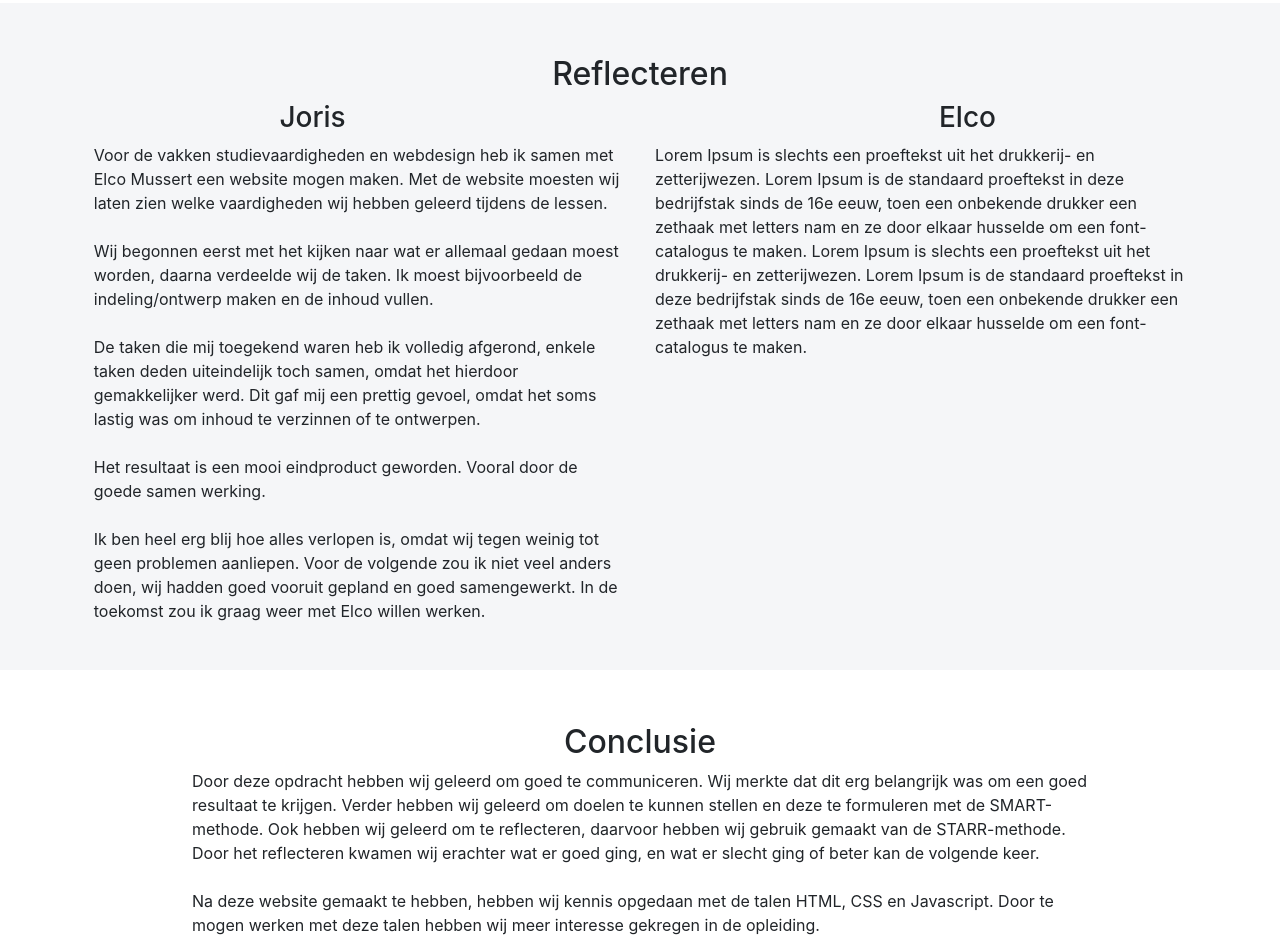
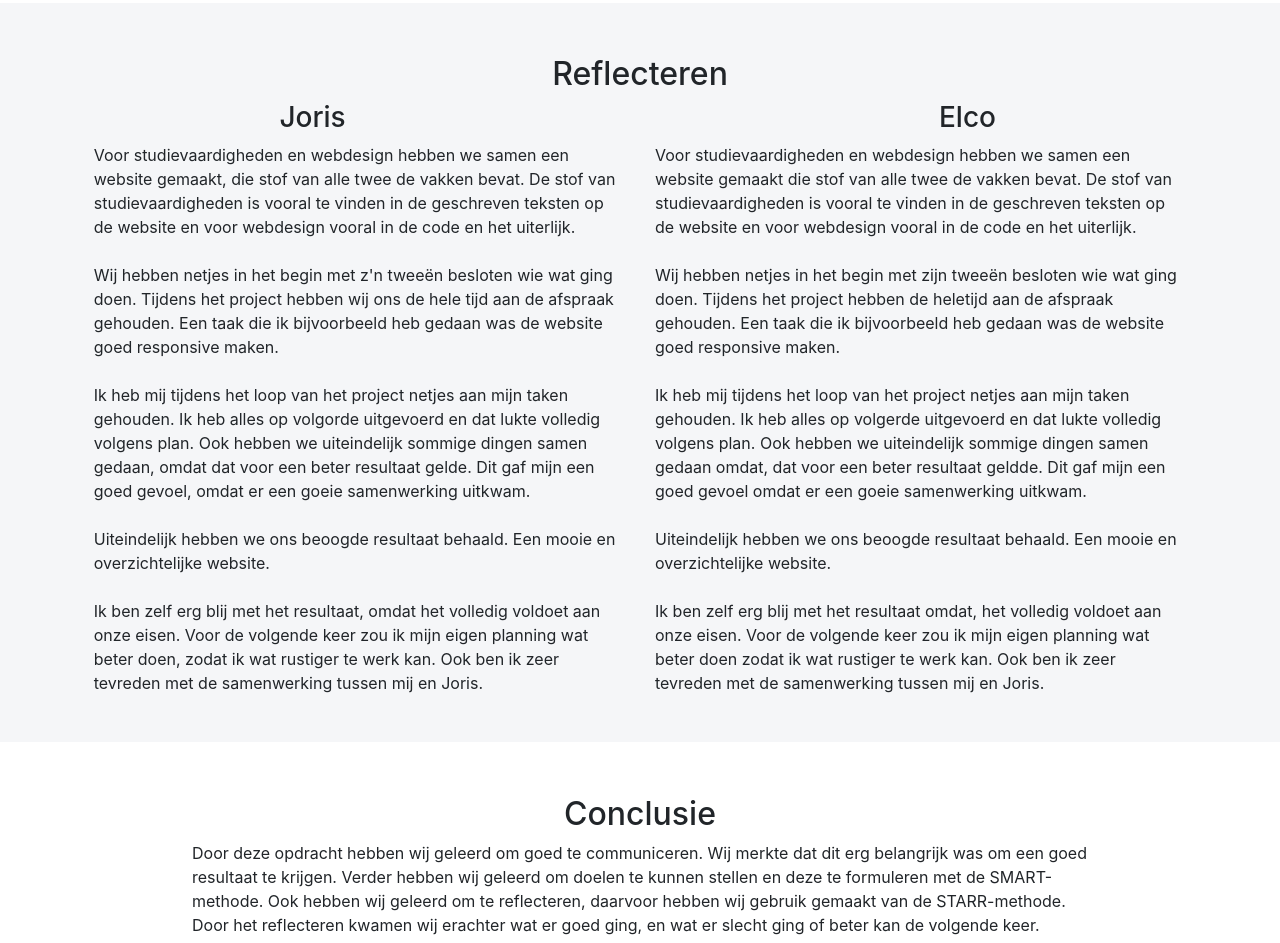
Before and after one commit to elco2000/WebDesignOpdracht, a plain HTML site: page index.html in a window 1280 px wide. Shown: the part 2167-3110 px from the top of the page. Drawn offline with nearby package versions, Linux system fonts and the light colour scheme.

Commit message:
Reflectie toegevoegd.

```diff
--- a/index.html
+++ b/index.html
@@ -52,8 +52,10 @@
             <p class="left-text">
                 Bij de opleiding Informatica volgen wij onder andere de vakken “Webdesign” en “Studievaardigheden”.
                 Bij webdesign leren wij de basis en de ontwikkeling van websites. Wij leren allerlei technieken,
-                    bijvoorbeeld hoe je een website maakt, over aspecten rond de vormgeving en functionaliteit van een website.
-                    Bij studievaardigheden leren wij hoe een HBO opleiding in elkaar zit en wat hier onze verantwoordelijkheden,
+                bijvoorbeeld hoe je een website maakt, over aspecten rond de vormgeving en functionaliteit van een
+                website.
+                Bij studievaardigheden leren wij hoe een HBO opleiding in elkaar zit en wat hier onze
+                verantwoordelijkheden,
                 plichten en rechten zijn.
             </p>
         </div>
@@ -79,22 +81,29 @@
                     <ol>
                         <li>
                             <p><b>Doel: Het verbeteren van mijn planningsvaardigheden</b><br>
-                                Ik ga in de les vrije week mijn studievaardigheden verslag inplannen en mijn tentamens. Ik zorg ervoor dat ik minimaal 3 dagen uitloop tijd heb, deze planning noteer ik in mijn digitale agenda.
+                                Ik ga in de les vrije week mijn studievaardigheden verslag inplannen en mijn tentamens.
+                                Ik zorg ervoor dat ik minimaal 3 dagen uitloop tijd heb, deze planning noteer ik in mijn
+                                digitale agenda.
                             </p>
                         </li>
                         <li>
                             <p><b>Doel: Effectiever of efficiënter studeren</b><br>
-                                Ik ga elke keer als ik een gedeelte heb geleerd van het tentamen na of ik de stof wel goed ken. Als ik vind dat ik iets nog niet onder de knie heb, dan pak ik het bij het volgende leer moment mee.
+                                Ik ga elke keer als ik een gedeelte heb geleerd van het tentamen na of ik de stof wel
+                                goed ken. Als ik vind dat ik iets nog niet onder de knie heb, dan pak ik het bij het
+                                volgende leer moment mee.
                             </p>
                         </li>
                         <li>
                             <p><b>Doel: Het verminderen van mijn studie ontwijkend gedrag</b><br>
-                                Ik zorg dat ik de tijd dat ik heb ingepland voor het verslag en de tentamen volledig benut. Als ik vind dat ik dat niet goed heb gedaan neem ik de stof mee naar het volgende leer moment.
+                                Ik zorg dat ik de tijd dat ik heb ingepland voor het verslag en de tentamen volledig
+                                benut. Als ik vind dat ik dat niet goed heb gedaan neem ik de stof mee naar het volgende
+                                leer moment.
                             </p>
                         </li>
                         <li>
                             <p><b>Doel: Het verbeteren van mijn growth mindset</b><br>
-                                In de les vrije week wil ik verder met mijn eigen project, ik hou hiervoor een trello bord bij en iedere keer als ik een taak heb voltooid, pas ik het bord aan.
+                                In de les vrije week wil ik verder met mijn eigen project, ik hou hiervoor een trello
+                                bord bij en iedere keer als ik een taak heb voltooid, pas ik het bord aan.
                             </p>
                         </li>
                     </ol>
@@ -121,7 +130,8 @@
                         <li>
                             <p>
                                 <b>Doel: Het verbeteren van mijn kennis van python.</b><br>
-                                Ik ga vaker zelfstudie in python (Programmeertaal) om mijn kennis te vergroten, dit doe ik door een
+                                Ik ga vaker zelfstudie in python (Programmeertaal) om mijn kennis te vergroten, dit doe
+                                ik door een
                                 duidelijk structuur te maken wat ik precies wil leren uit de zelfstudie, ik wil hier
                                 mee bezig blijven tot ik een goed beeld heb van de basis van python.
                             </p>
@@ -155,40 +165,55 @@
         <div class="col-sm-6">
             <h3 class="name">Joris</h3>
             <p class="left-text">
-                    Voor de vakken studievaardigheden en webdesign heb ik samen met Elco Mussert een website mogen maken.
-                    Met de website moesten wij laten zien welke vaardigheden wij hebben geleerd tijdens de lessen.
+                Voor studievaardigheden en webdesign hebben we samen een website gemaakt, die stof van alle twee de
+                vakken bevat. De stof van studievaardigheden is vooral te vinden in de geschreven teksten op de website
+                en voor webdesign vooral in de code en het uiterlijk.
                 <br>
                 <br>
-                    Wij begonnen eerst met het kijken naar wat er allemaal gedaan moest worden, daarna verdeelde wij de taken.
-                    Ik moest bijvoorbeeld de indeling/ontwerp maken en de inhoud vullen.
+                Wij hebben netjes in het begin met z'n tweeën besloten wie wat ging doen. Tijdens het project hebben wij
+                ons de hele tijd aan de afspraak gehouden. Een taak die ik bijvoorbeeld heb gedaan was de website goed
+                responsive maken.
                 <br>
                 <br>
-                    De taken die mij toegekend waren heb ik volledig afgerond, enkele taken deden uiteindelijk toch samen,
-                    omdat het hierdoor gemakkelijker werd. Dit gaf mij een prettig gevoel,
-                    omdat het soms lastig was om inhoud te verzinnen of te ontwerpen.
+                Ik heb mij tijdens het loop van het project netjes aan mijn taken gehouden. Ik heb alles op volgorde
+                uitgevoerd en dat lukte volledig volgens plan. Ook hebben we uiteindelijk sommige dingen samen gedaan,
+                omdat dat voor een beter resultaat gelde. Dit gaf mijn een goed gevoel, omdat er een goeie samenwerking
+                uitkwam.
                 <br>
                 <br>
-                    Het resultaat is een mooi eindproduct geworden. Vooral door de goede samen werking.
+                Uiteindelijk hebben we ons beoogde resultaat behaald. Een mooie en overzichtelijke website.
                 <br>
                 <br>
-                    Ik ben heel erg blij hoe alles verlopen is, omdat wij tegen weinig tot geen problemen aanliepen.
-                    Voor de volgende zou ik niet veel anders doen, wij hadden goed vooruit gepland en goed samengewerkt.
-                    In de toekomst zou ik graag weer met Elco willen werken.
+                Ik ben zelf erg blij met het resultaat, omdat het volledig voldoet aan onze eisen. Voor de volgende keer
+                zou ik mijn eigen planning wat beter doen, zodat ik wat rustiger te werk kan. Ook ben ik zeer tevreden
+                met de samenwerking tussen mij en Joris.
             </p>
         </div>
         <div class="col-sm-6">
             <h3 class="name">Elco</h3>
             <p class="right-text">
-                Lorem Ipsum is slechts een proeftekst uit het drukkerij- en
-                zetterijwezen. Lorem Ipsum is de standaard proeftekst in
-                deze bedrijfstak sinds de 16e eeuw, toen een onbekende
-                drukker een zethaak met letters nam en ze door elkaar
-                husselde om een font-catalogus te maken. Lorem Ipsum is
-                slechts een proeftekst uit het drukkerij- en zetterijwezen.
-                Lorem Ipsum is de standaard proeftekst in deze bedrijfstak
-                sinds de 16e eeuw, toen een onbekende drukker een zethaak
-                met letters nam en ze door elkaar husselde om een
-                font-catalogus te maken.
+                Voor studievaardigheden en webdesign hebben we samen een website gemaakt die stof van alle twee de
+                vakken bevat. De stof van studievaardigheden is vooral te vinden in de geschreven teksten op de website
+                en voor webdesign vooral in de code en het uiterlijk.
+                <br>
+                <br>
+                Wij hebben netjes in het begin met zijn tweeën besloten wie wat ging doen. Tijdens het project hebben
+                de heletijd aan de afspraak gehouden. Een taak die ik bijvoorbeeld heb gedaan was de website goed
+                responsive maken.
+                <br>
+                <br>
+                Ik heb mij tijdens het loop van het project netjes aan mijn taken gehouden. Ik heb alles op volgerde
+                uitgevoerd en dat lukte volledig volgens plan. Ook hebben we uiteindelijk sommige dingen samen gedaan
+                omdat, dat voor een beter resultaat geldde. Dit gaf mijn een goed gevoel omdat er een goeie samenwerking
+                uitkwam.
+                <br>
+                <br>
+                Uiteindelijk hebben we ons beoogde resultaat behaald. Een mooie en overzichtelijke website.
+                <br>
+                <br>
+                Ik ben zelf erg blij met het resultaat omdat, het volledig voldoet aan onze eisen. Voor de volgende keer
+                zou ik mijn eigen planning wat beter doen zodat ik wat rustiger te werk kan. Ook ben ik zeer tevreden
+                met de samenwerking tussen mij en Joris.
             </p>
         </div>
     </div>
@@ -198,11 +223,15 @@
         <h2 id="fifth_title" class="col-sm-12 title">Conclusie</h2>
         <div class="col-sm-12">
             <p class="left-text right-text">
-                    Door deze opdracht hebben wij geleerd om goed te communiceren. Wij merkte dat dit erg belangrijk was om een goed resultaat te krijgen.
-                    Verder hebben wij geleerd om doelen te kunnen stellen en deze te formuleren met de SMART-methode. Ook hebben wij geleerd om te reflecteren,
-                     daarvoor hebben wij gebruik gemaakt van de STARR-methode. Door het reflecteren kwamen wij erachter wat er goed ging, en wat er slecht ging of beter kan de volgende keer.
+                Door deze opdracht hebben wij geleerd om goed te communiceren. Wij merkte dat dit erg belangrijk was om
+                een goed resultaat te krijgen.
+                Verder hebben wij geleerd om doelen te kunnen stellen en deze te formuleren met de SMART-methode. Ook
+                hebben wij geleerd om te reflecteren,
+                daarvoor hebben wij gebruik gemaakt van de STARR-methode. Door het reflecteren kwamen wij erachter wat
+                er goed ging, en wat er slecht ging of beter kan de volgende keer.
                 <br><br>Na deze website gemaakt te hebben, hebben wij kennis opgedaan met de talen HTML,
-                     CSS en Javascript. Door te mogen werken met deze talen hebben wij meer interesse gekregen in de opleiding.
+                CSS en Javascript. Door te mogen werken met deze talen hebben wij meer interesse gekregen in de
+                opleiding.
 
             </p>
         </div>
```
Lines whose indentation alone changed are shown as unchanged.
